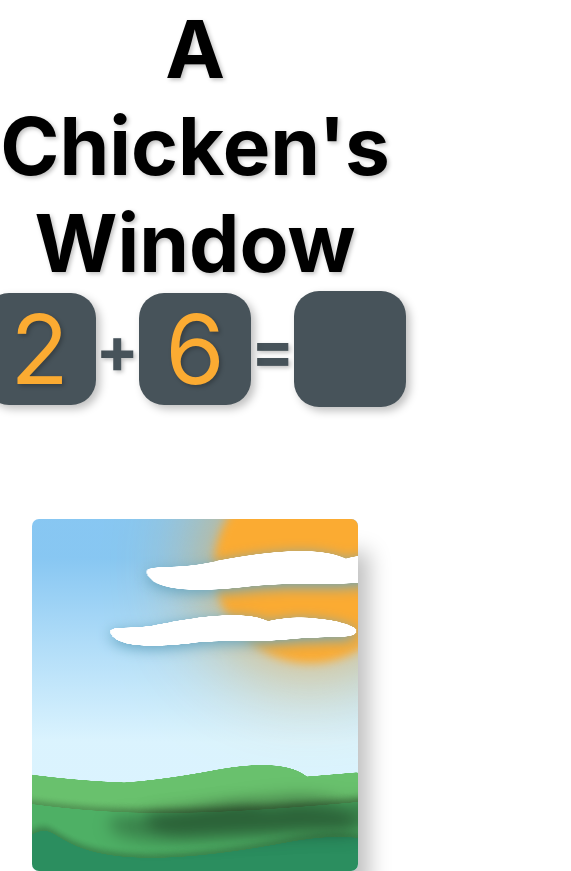
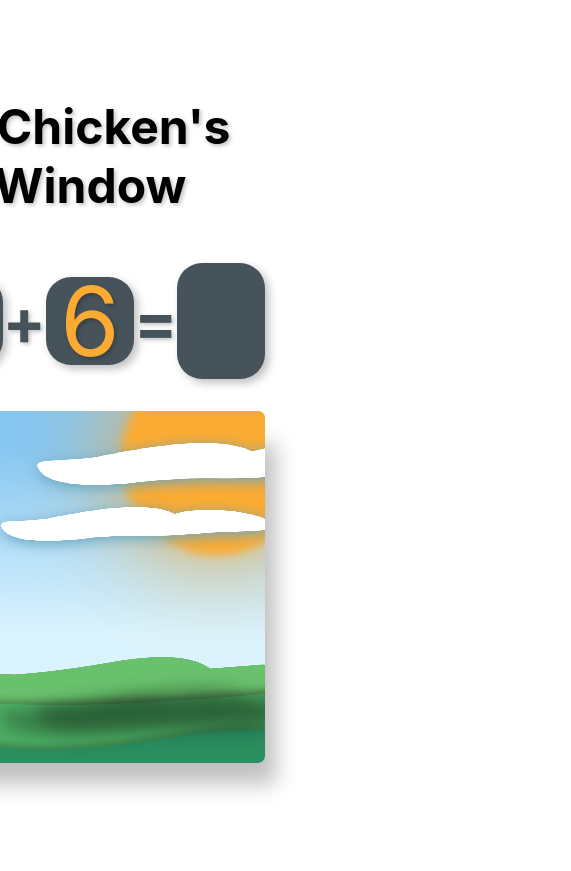
Before and after one commit to andrewvallejo/a-chickens-window, a Next.js app: page / in a window 390 px wide. Shown: the whole page, 571 px wide, since content can reach past the window. After the commit the page ends 844 px from the top, so only its background shows below. Built offline with nearby package versions, Linux system fonts and the light colour scheme.

Commit message:
Add mobile responsiveness via FireFox

```diff
--- a/styles/Home.module.scss
+++ b/styles/Home.module.scss
@@ -4,24 +4,35 @@
 	display: flex;
 	flex-direction: column;
 	align-items: center;
-	justify-content: space-around;
+	justify-content: center;
 	user-select: none;
-	height: calc(100vh - 40rem);
+	min-height: calc(100vh);
+	gap: 5rem;
+}
+
+.header {
+	padding-block: 1rem;
 }
 
 .main {
 	display: flex;
 	flex-direction: column;
 	align-items: center;
-	gap: 7rem;
-	width: 100%;
 	max-width: 100rem;
+	gap: 5rem;
 	color: $color-primary-dark;
 	padding-inline: 2rem;
 }
 
 .title {
-	font-size: 5rem;
+	font-size: clamp(3rem, 10vw, 6.5rem);
 	text-align: center;
 	text-shadow: $shadow-text;
 }
+
+@media screen and (max-width: 600px) {
+	.body,
+	.main {
+		gap: 2rem;
+	}
+}
--- a/styles/Math.module.scss
+++ b/styles/Math.module.scss
@@ -23,7 +23,7 @@
 	justify-content: center;
 	box-shadow: $shadow-math-block;
 	border-radius: 25px;
-	width: clamp(7rem, 15vw, 14rem);
+	width: clamp(5.5rem, 15vw, 14rem);
 	aspect-ratio: 1;
 	background: $color-primary-dark;
 }
--- a/styles/Window.module.scss
+++ b/styles/Window.module.scss
@@ -6,7 +6,7 @@
 	overflow: hidden;
 	border-radius: 7px;
 	width: 92%;
-	max-width: 100rem;
+	max-width: 90rem;
 	height: 22rem;
 	background: $color-sky;
 }
--- a/styles/globals.scss
+++ b/styles/globals.scss
@@ -6,6 +6,11 @@
 	padding: 0;
 	font-family: -apple-system, BlinkMacSystemFont, Segoe UI, Roboto, Oxygen, Ubuntu, Cantarell, Fira Sans, Droid Sans,
 		Helvetica Neue, sans-serif;
+}
+
+html,
+body {
+	overflow: hidden;
 }
 
 a {
@@ -17,17 +22,12 @@ input {
 	border: none;
 	outline: none;
 	background: none;
+	&::-webkit-outer-spin-button,
+	&::-webkit-inner-spin-button {
+		-webkit-appearance: none;
+		margin: 0;
+	}
+	&[type=number] {
+		-moz-appearance: textfield;
+	}
 }
-
-/* Remove arrows and spinners
- Chrome, Safari, Edge, Opera */
-input::-webkit-outer-spin-button,
-input::-webkit-inner-spin-button {
-	-webkit-appearance: none;
-	margin: 0;
-}
-
-/* Firefox */
-input[type=number] {
-	-moz-appearance: textfield;
-}
```
